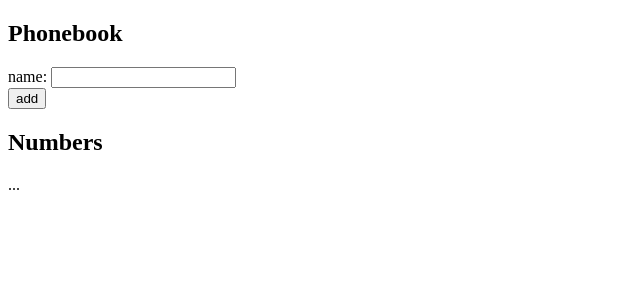
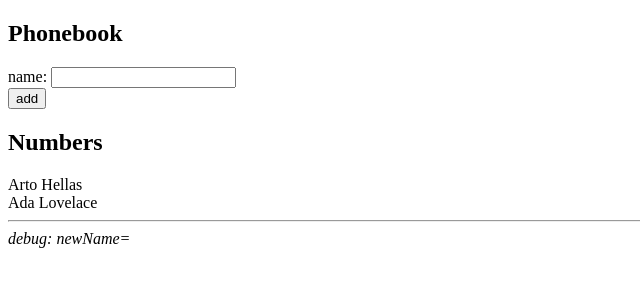
Before and after one commit to AndiSwiss/fullstackopen-2022, a React (Create React App) app in the folder part2/phonebook/: page / in a window 1280 px wide. Shown: the top 300 px of the page, without its empty margins (0-640 px from the left). Built offline with nearby package versions, Linux system fonts and the light colour scheme.

Commit message:
FEATURE: finish exercise 2.6 and 2.7

```diff
--- a/part2/phonebook/src/App.js
+++ b/part2/phonebook/src/App.js
@@ -2,22 +2,46 @@ import {useState} from "react";
 
 const App = () => {
   const [persons, setPersons] = useState([
-    {name: 'Arto Hellas'}
+    {name: 'Arto Hellas'},
+    {name: 'Ada Lovelace'}
   ])
   const [newName, setNewName] = useState('')
 
+  const addPerson = (event) => {
+    event.preventDefault()
+    // check if name is not already in the phonebook
+    if (persons.find(person => person.name === newName)) {
+      alert(`${newName} is already added to the phonebook`)
+    } else {
+      const personObject = {
+        name: newName,
+      }
+      setPersons(persons.concat(personObject))
+      setNewName('')
+    }
+  }
+
+  const handleNameChange = (event) => {
+    setNewName(event.target.value)
+  }
+
   return (<>
     <h2>Phonebook</h2>
-    <form>
+    <form onSubmit={addPerson}>
       <div>
-        name: <input/>
+        name: <input value={newName} onChange={handleNameChange}/>
       </div>
       <div>
         <button type="submit">add</button>
       </div>
     </form>
+
     <h2>Numbers</h2>
-    ...
+    {persons.map(person => <div key={person.name}>{person.name}</div>)}
+
+    {/* TODO: debugging section */}
+    <hr/>
+    <div><em>debug: newName={newName}</em></div>
   </>)
 }
 
```
